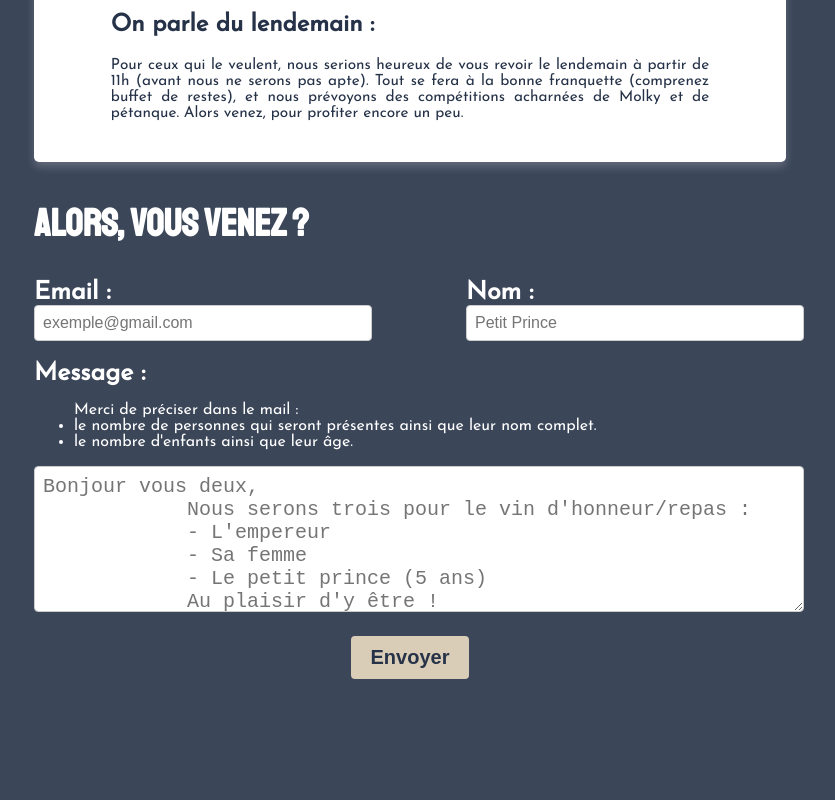
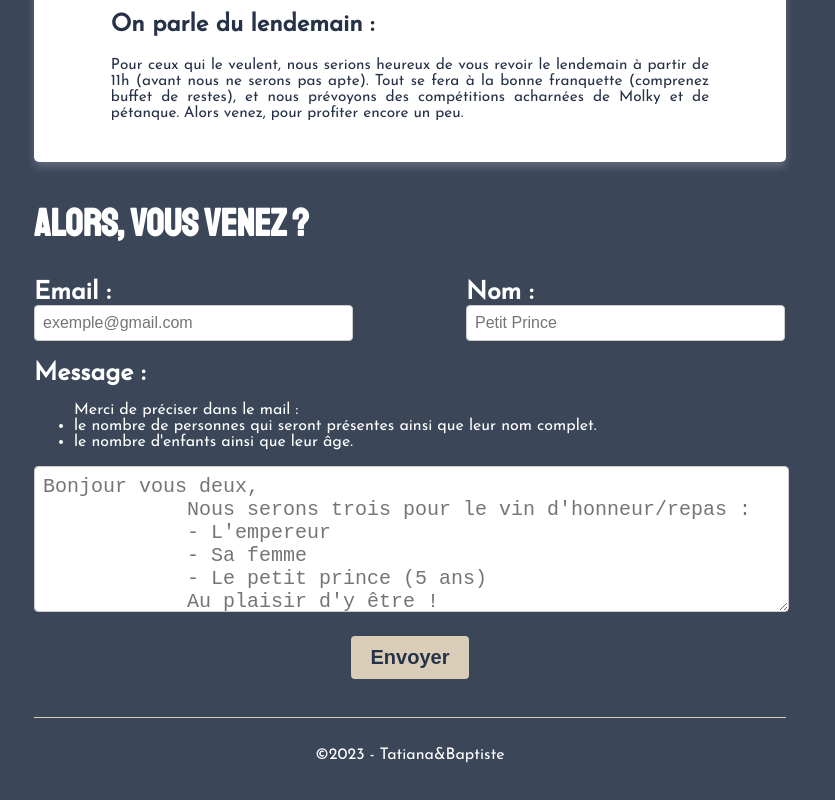
Before and after one commit to tatiana-sthl/wedding, a Next.js app: page / in a window 1280 px wide. Shown: the part 3079-3879 px from the top of the page, without its empty margins (230-1065 px from the left). Before the commit the page ends 3766 px from the top, so only its background shows below. Built offline with nearby package versions, Linux system fonts and the light colour scheme.

Commit message:
add footer

```diff
--- a/src/app/page.js
+++ b/src/app/page.js
@@ -48,6 +48,9 @@ export default function Home() {
         <h2 className={styles.h2}>Alors, vous venez ?</h2>
         <Rsvp />
       </div>
+      <div className={styles.footer}>
+        <p>&copy;2023 - Tatiana&Baptiste</p>
+      </div>
     </main>
   )
 }
--- a/src/app/page.module.css
+++ b/src/app/page.module.css
@@ -230,7 +230,7 @@
 }
 
 .input, .textarea {
-  width: 100%;
+  width: 94%;
   padding: 8px;
   border: 1px solid #ccc;
   border-radius: 4px;
@@ -240,6 +240,7 @@
 .textarea {
   height: 10vw;
   font-size: 20px;
+  width: 98%!important;
 }
 
 .button {
@@ -266,3 +267,10 @@
   border-radius: 4px;
   margin: 2vw 13vw 2vw 14vw;
 }
+
+.footer {
+  padding: 1vw;
+  margin: 3vw 0 0 0;
+  border-top: #d9cdb7 solid 1px;
+  text-align: center;
+}
```
